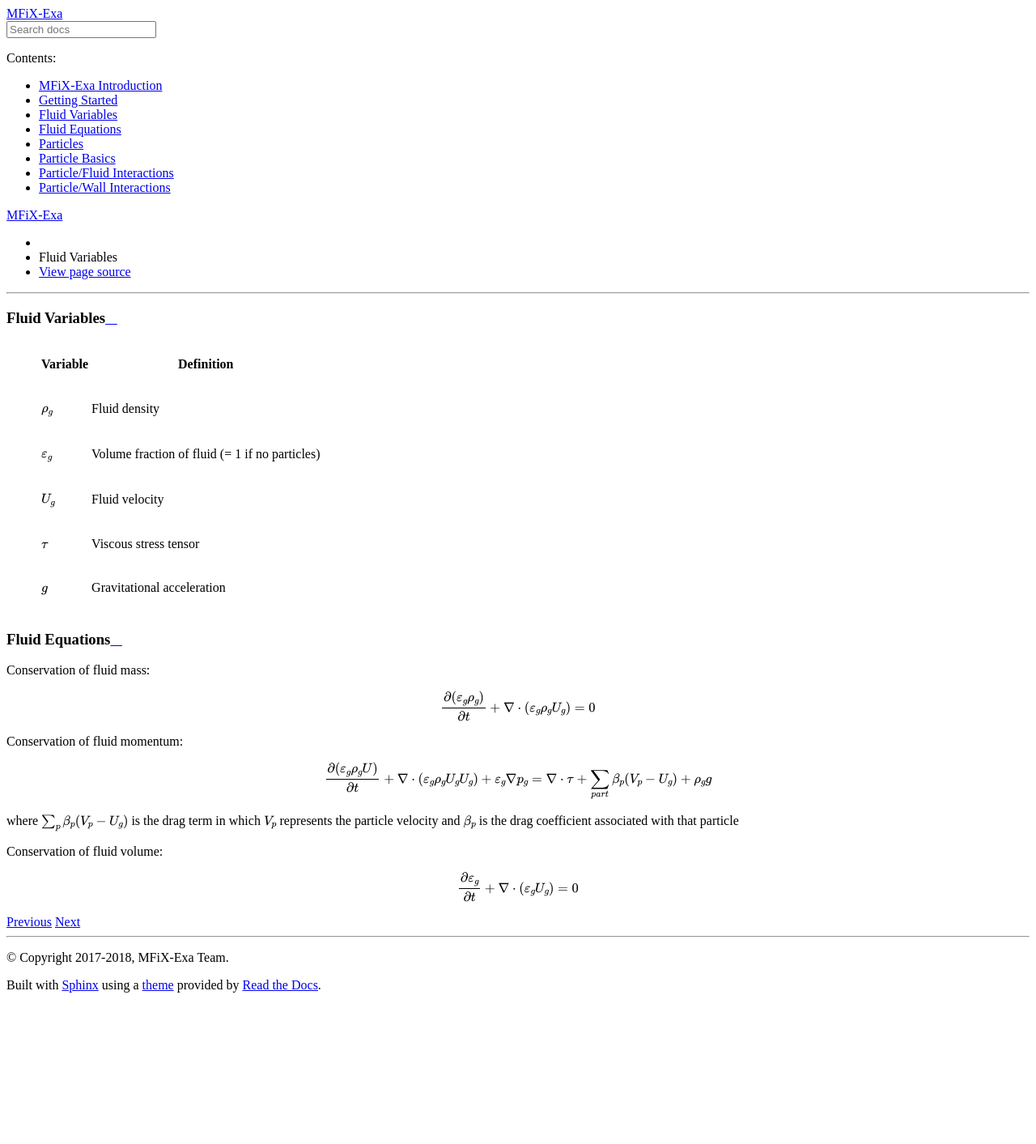
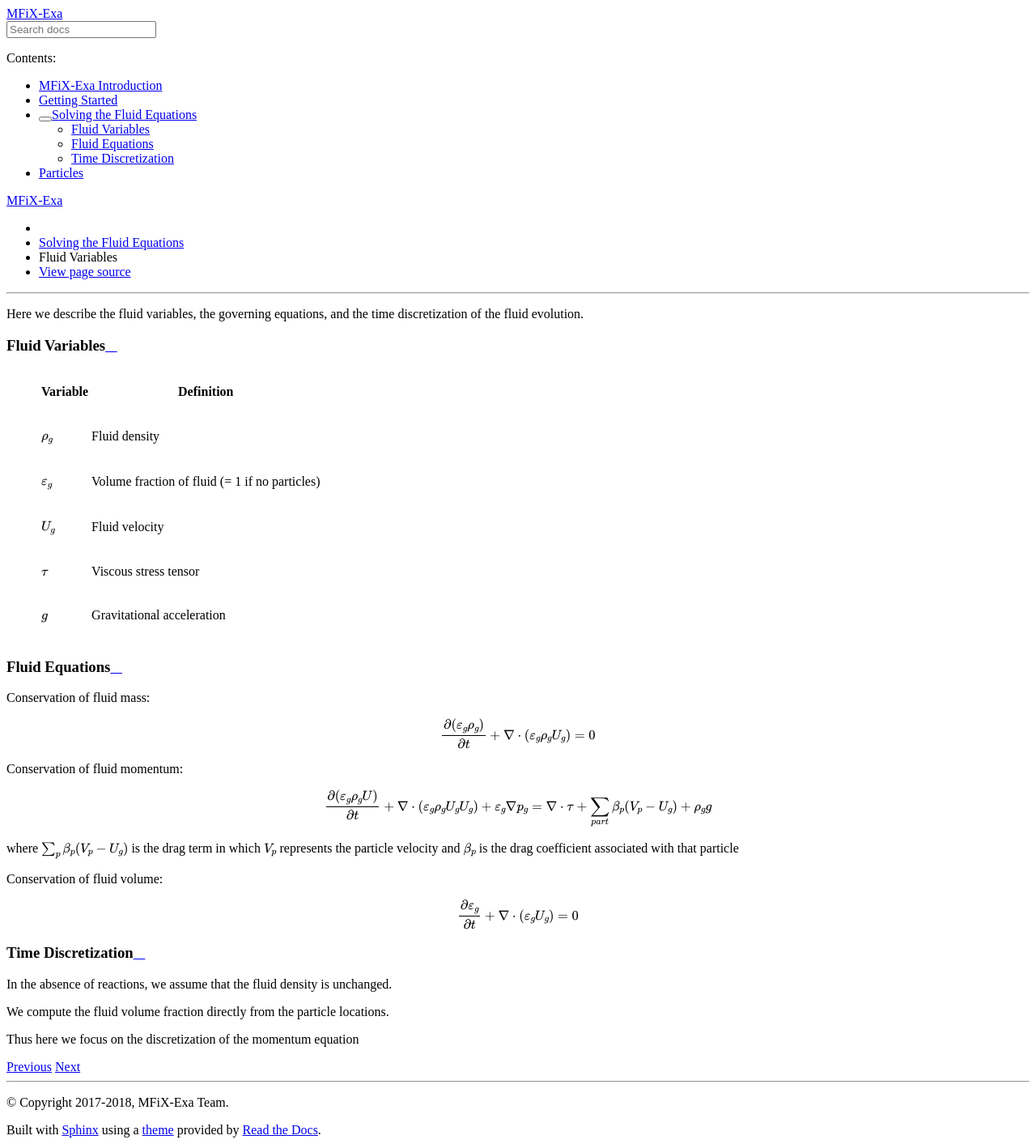
Before and after one commit to mwm126/MFIX-Exa, a Sphinx documentation site: the page built from docs/source/FluidEquations.rst, in a window 1280 px wide. Shown: the whole page at 81% size. Built offline with Sphinx 7.4.7 and the Read the Docs theme 2.0.0, drawn with Linux system fonts in a browser that asks for light colours; pages that are not in the unit, such as notebooks, are missing from menus; before the commit the page ends 1234 px from its top, so only the background shows below that.

Commit message:
Trying to organize

```diff
--- a/docs/source/FluidEquations.rst
+++ b/docs/source/FluidEquations.rst
@@ -1,3 +1,6 @@
+Here we describe the fluid variables, the governing equations, and the time discretization
+of the fluid evolution.
+
 Fluid Variables
 ===============
 
@@ -32,3 +35,12 @@
 Conservation of fluid volume:
 
 .. math:: \frac{\partial \varepsilon_g}{\partial t} + \nabla \cdot (\varepsilon_g  U_g)  = 0
+
+Time Discretization
+===============
+
+In the absence of reactions, we assume that the fluid density is unchanged.
+
+We compute the fluid volume fraction directly from the particle locations.
+
+Thus here we focus on the discretization of the momentum equation
--- /dev/null
+++ b/docs/source/Fluids.rst
@@ -0,0 +1,9 @@
+.. _Chap:Fluids
+
+Solving the Fluid Equations
+===========================
+
+.. toctree::
+   :maxdepth: 1
+
+   FluidEquations
--- a/docs/source/Particles.rst
+++ b/docs/source/Particles.rst
@@ -1,3 +1,5 @@
+.. _Chap:Particles
+
 Particles
 =========
 
@@ -22,5 +24,5 @@
    :caption: Contents:
 
    ParticleBasics
-   ParticleFuild
+   ParticleFluid
    ParticleWalls
```
Also changed, not shown: docs/source/index.rst (+2 -5 lines).
